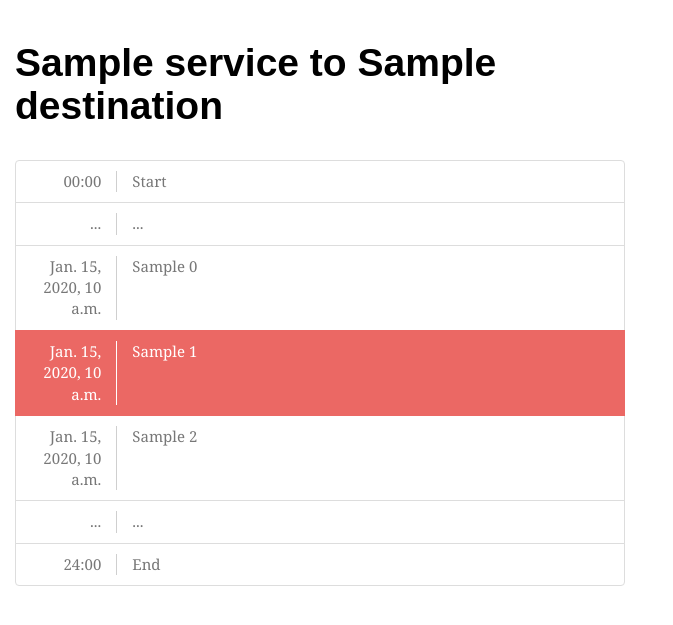
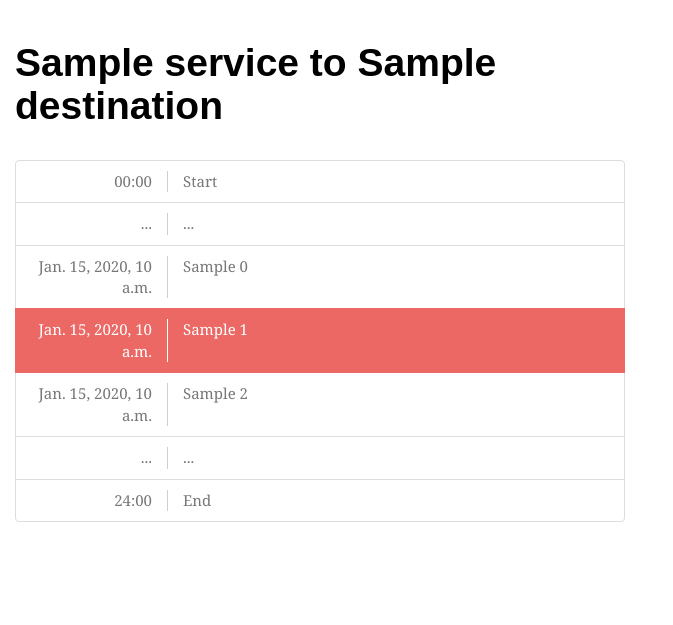
Before and after one commit to SamDavies/Chekov, a Django app: template app/templates/app/tracker.html in a window 1280 px wide. Shown: the part 61-686 px from the top of the page, without its empty margins (0-673 px from the left). Run offline with Django 3.2, Linux system fonts and the light colour scheme; the template is opened without the code that fills it: most values are stand-ins (such as "Sample title", 1, 10 or a date in 2020); some libraries are stand-ins or nearby versions; some web fonts are replaced.

Commit message:
fixed spacing on tracker

```diff
--- a/app/templates/app/tracker-data.html
+++ b/app/templates/app/tracker-data.html
@@ -11,43 +11,43 @@
         <div class="list-group">
             <div class="list-group-item">
                 <div class="row">
-                    <div class="col-xs-2" style="text-align: right; border-right: 1px solid #cfcfcf;">00:00</div>
+                    <div class="col-xs-3" style="text-align: right; border-right: 1px solid #cfcfcf;">00:00</div>
                     <div class="col-xs-9">Start</div>
                 </div>
             </div>
             <div class="list-group-item">
                 <div class="row">
-                    <div class="col-xs-2" style="text-align: right; border-right: 1px solid #cfcfcf;">...</div>
+                    <div class="col-xs-3" style="text-align: right; border-right: 1px solid #cfcfcf;">...</div>
                     <div class="col-xs-9">...</div>
                 </div>
             </div>
             <div class="list-group-item">
                 <div class="row">
-                    <div class="col-xs-2" style="text-align: right; border-right: 1px solid #cfcfcf;">{{ three_stops.0.time }}</div>
+                    <div class="col-xs-3" style="text-align: right; border-right: 1px solid #cfcfcf;">{{ three_stops.0.time }}</div>
                     <div class="col-xs-9">{{ three_stops.0.name }}</div>
                 </div>
             </div>
             <div class="list-group-item active">
                 <div class="row">
-                    <div class="col-xs-2" style="text-align: right; border-right: 1px solid #ffffff;">{{ three_stops.1.time }}</div>
+                    <div class="col-xs-3" style="text-align: right; border-right: 1px solid #ffffff;">{{ three_stops.1.time }}</div>
                     <div class="col-xs-9">{{ three_stops.1.name }}</div>
                 </div>
             </div>
             <div class="list-group-item">
                 <div class="row">
-                    <div class="col-xs-2" style="text-align: right; border-right: 1px solid #cfcfcf;">{{ three_stops.2.time }}</div>
+                    <div class="col-xs-3" style="text-align: right; border-right: 1px solid #cfcfcf;">{{ three_stops.2.time }}</div>
                     <div class="col-xs-9">{{ three_stops.2.name }}</div>
                 </div>
             </div>
             <div class="list-group-item">
                 <div class="row">
-                    <div class="col-xs-2" style="text-align: right; border-right: 1px solid #cfcfcf;">...</div>
+                    <div class="col-xs-3" style="text-align: right; border-right: 1px solid #cfcfcf;">...</div>
                     <div class="col-xs-9">...</div>
                 </div>
             </div>
             <div class="list-group-item">
                 <div class="row">
-                    <div class="col-xs-2" style="text-align: right; border-right: 1px solid #cfcfcf;">24:00</div>
+                    <div class="col-xs-3" style="text-align: right; border-right: 1px solid #cfcfcf;">24:00</div>
                     <div class="col-xs-9">End</div>
                 </div>
             </div>
```
